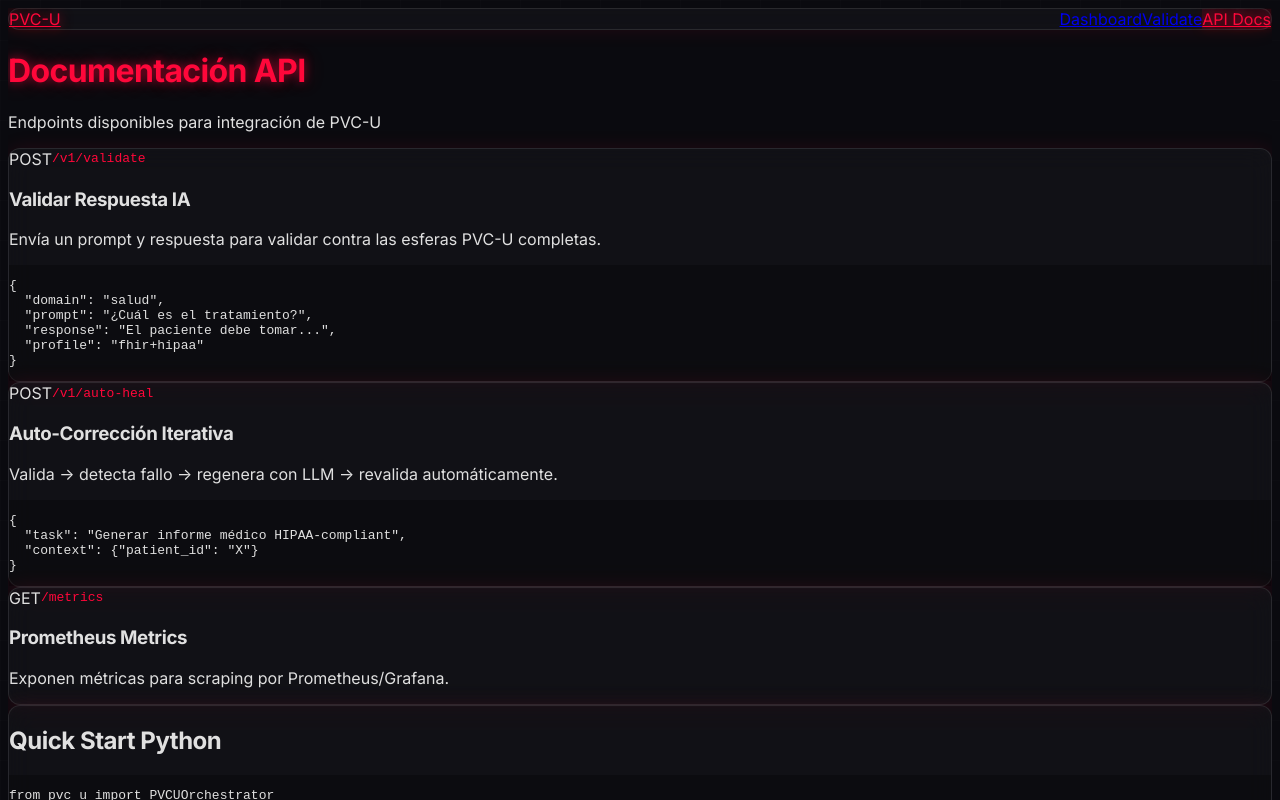
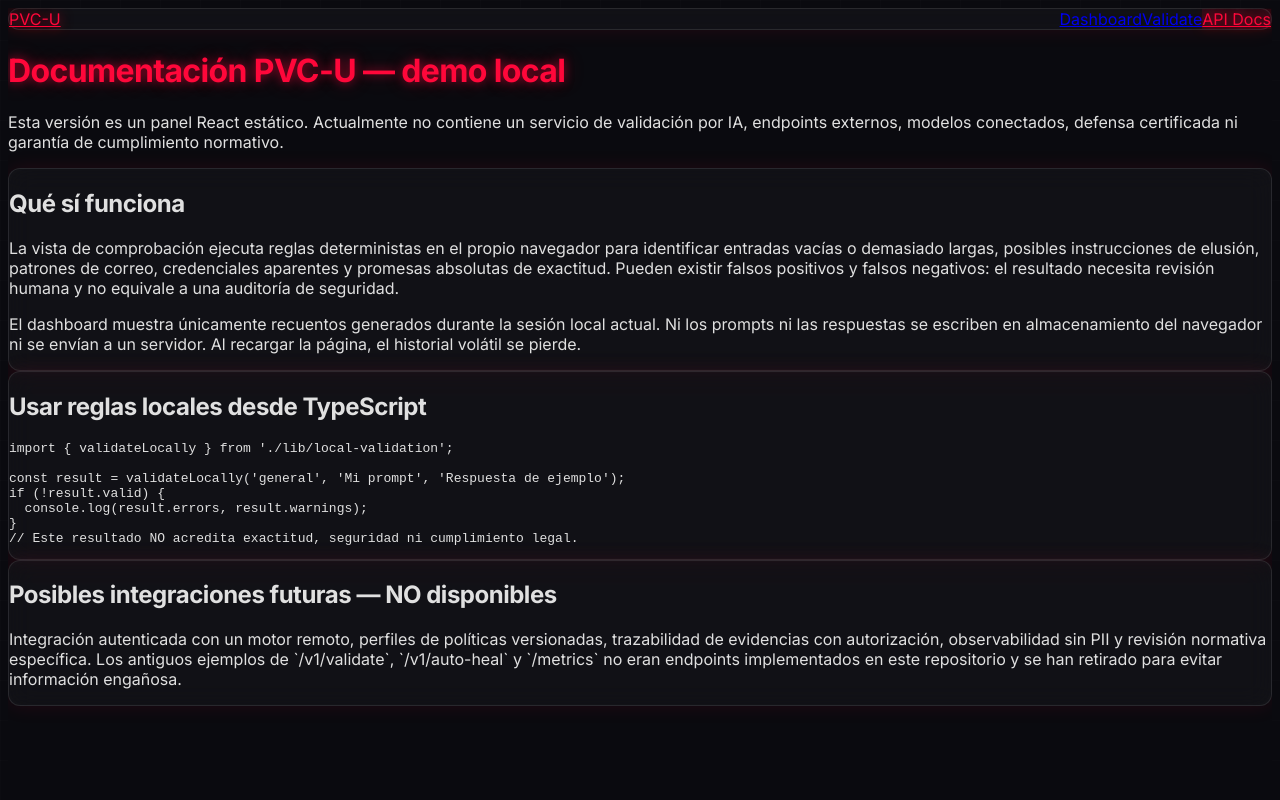
Before and after one commit to belentani7/pvc-u-frontend, a React (Vite) app: page /docs in a window 1280 px wide. Shown: the top 800 px of the page. Built offline with nearby package versions, Linux system fonts and the light colour scheme.

Commit message:
docs: replace fictional AI and compliance API endpoints with implemented local contracts

```diff
--- a/src/pages/Docs.tsx
+++ b/src/pages/Docs.tsx
@@ -1,75 +1,50 @@
 import React from 'react';
 
-const Docs: React.FC = () => {
-  return (
-    <div className="max-w-4xl mx-auto p-6">
-      <h1 className="text-3xl font-bold mb-2 neon-text">Documentación API</h1>
-      <p className="text-gray-400 mb-8">Endpoints disponibles para integración de PVC-U</p>
+const Docs: React.FC = () => (
+  <main className="max-w-4xl mx-auto p-6 pb-12">
+    <h1 className="text-3xl font-bold mb-2 neon-text">Documentación PVC-U — demo local</h1>
+    <p className="text-gray-400 mb-8">
+      Esta versión es un panel React estático. Actualmente no contiene un servicio de validación por IA,
+      endpoints externos, modelos conectados, defensa certificada ni garantía de cumplimiento normativo.
+    </p>
 
-      {/* Endpoint Cards */}
-      <div className="space-y-6">
-        <div className="glass-card p-6 glow-border">
-          <div className="flex items-center gap-3 mb-3">
-            <span className="bg-green-500 text-white px-3 py-1 rounded text-sm font-mono">POST</span>
-            <code className="text-[#ff073a] font-mono">/v1/validate</code>
-          </div>
-          <h3 className="font-semibold mb-2">Validar Respuesta IA</h3>
-          <p className="text-gray-400 mb-4">Envía un prompt y respuesta para validar contra las esferas PVC-U completas.</p>
+    <section className="glass-card p-6 glow-border mb-6">
+      <h2 className="font-semibold mb-3">Qué sí funciona</h2>
+      <p className="text-gray-400 mb-3">
+        La vista de comprobación ejecuta reglas deterministas en el propio navegador para identificar
+        entradas vacías o demasiado largas, posibles instrucciones de elusión, patrones de correo,
+        credenciales aparentes y promesas absolutas de exactitud. Pueden existir falsos positivos y
+        falsos negativos: el resultado necesita revisión humana y no equivale a una auditoría de seguridad.
+      </p>
+      <p className="text-gray-400">
+        El dashboard muestra únicamente recuentos generados durante la sesión local actual.
+        Ni los prompts ni las respuestas se escriben en almacenamiento del navegador ni se envían a un servidor.
+        Al recargar la página, el historial volátil se pierde.
+      </p>
+    </section>
 
-          <div className="bg-[rgba(0,0,0,0.3)] p-4 rounded-lg font-mono text-sm overflow-x-auto">
-            <pre>{`{
-  "domain": "salud",
-  "prompt": "¿Cuál es el tratamiento?",
-  "response": "El paciente debe tomar...",
-  "profile": "fhir+hipaa"
-}`}</pre>
-          </div>
-        </div>
+    <section className="glass-card p-6 glow-border mb-6">
+      <h2 className="font-semibold mb-3">Usar reglas locales desde TypeScript</h2>
+      <pre className="bg-black/30 p-4 rounded-lg font-mono text-sm overflow-x-auto">{`import { validateLocally } from './lib/local-validation';
 
-        <div className="glass-card p-6 glow-border">
-          <div className="flex items-center gap-3 mb-3">
-            <span className="bg-yellow-500 text-black px-3 py-1 rounded text-sm font-mono">POST</span>
-            <code className="text-[#ff073a] font-mono">/v1/auto-heal</code>
-          </div>
-          <h3 className="font-semibold mb-2">Auto-Corrección Iterativa</h3>
-          <p className="text-gray-400 mb-4">Valida → detecta fallo → regenera con LLM → revalida automáticamente.</p>
+const result = validateLocally('general', 'Mi prompt', 'Respuesta de ejemplo');
+if (!result.valid) {
+  console.log(result.errors, result.warnings);
+}
+// Este resultado NO acredita exactitud, seguridad ni cumplimiento legal.
+`}</pre>
+    </section>
 
-          <div className="bg-[rgba(0,0,0,0.3)] p-4 rounded-lg font-mono text-sm overflow-x-auto">
-            <pre>{`{
-  "task": "Generar informe médico HIPAA-compliant",
-  "context": {"patient_id": "X"}
-}`}</pre>
-          </div>
-        </div>
-
-        <div className="glass-card p-6 glow-border">
-          <div className="flex items-center gap-3 mb-3">
-            <span className="bg-blue-500 text-white px-3 py-1 rounded text-sm font-mono">GET</span>
-            <code className="text-[#ff073a] font-mono">/metrics</code>
-          </div>
-          <h3 className="font-semibold mb-2">Prometheus Metrics</h3>
-          <p className="text-gray-400 mb-4">Exponen métricas para scraping por Prometheus/Grafana.</p>
-        </div>
-      </div>
-
-      {/* Quick Start */}
-      <div className="mt-12 glass-card p-6 glow-border">
-        <h2 className="text-xl font-bold mb-4">Quick Start Python</h2>
-        <div className="bg-[rgba(0,0,0,0.3)] p-4 rounded-lg font-mono text-sm overflow-x-auto">
-          <pre>{`from pvc_u import PVCUOrchestrator
-
-pvc = PVCUOrchestrator()
-result = await pvc.validate(
-    domain="salud",
-    payload={"prompt": "...", "response": "..."}
-)
-
-if not result.is_valid:
-    print(f"FALLO! {len(result.errors)} errores")`}</pre>
-        </div>
-      </div>
-    </div>
-  );
-};
+    <section className="glass-card p-6 glow-border">
+      <h2 className="font-semibold mb-3">Posibles integraciones futuras — NO disponibles</h2>
+      <p className="text-gray-400">
+        Integración autenticada con un motor remoto, perfiles de políticas versionadas, trazabilidad
+        de evidencias con autorización, observabilidad sin PII y revisión normativa específica. Los antiguos
+        ejemplos de `/v1/validate`, `/v1/auto-heal` y `/metrics` no eran endpoints implementados
+        en este repositorio y se han retirado para evitar información engañosa.
+      </p>
+    </section>
+  </main>
+);
 
 export default Docs;
```
